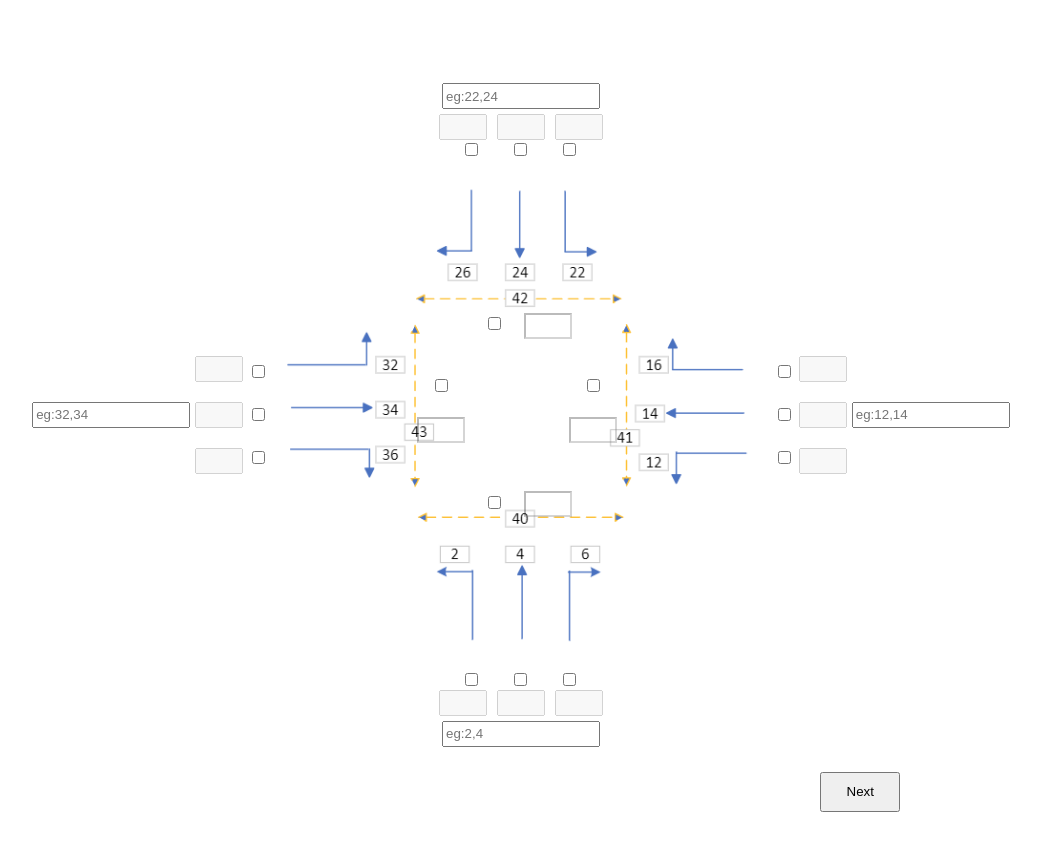
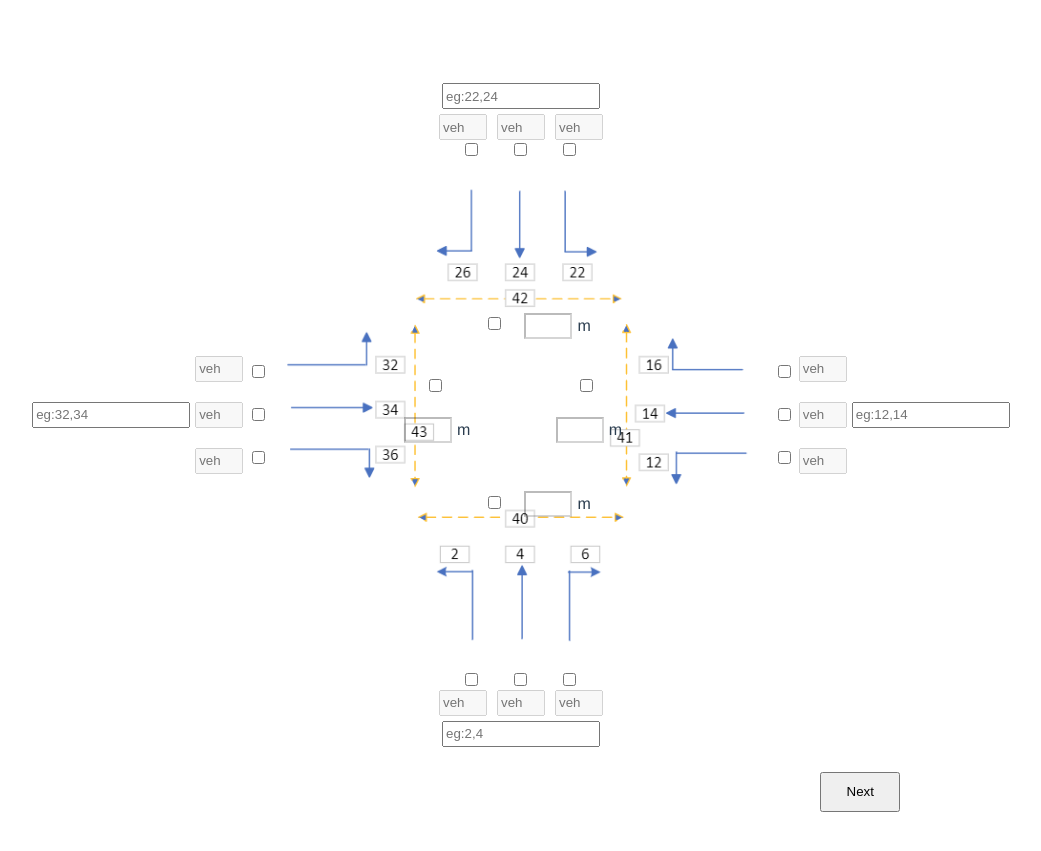
Before and after one commit to elxl/app-router, a Vue app: page / in a window 1280 px wide. Shown: the part 253-1104 px from the top of the page, without its empty margins (119-1160 px from the left). Built offline with nearby package versions, Linux system fonts and the light colour scheme.

Commit message:
add default names to movements

```diff
--- a/src/views/Standard.vue
+++ b/src/views/Standard.vue
@@ -41,9 +41,9 @@
             <input type="text" class="n-combine" id="combn" v-model="ncomb" placeholder="eg:22,24">
         </div>
         <div>
-            <input type="text" class="n-flow" id="flow26" v-model="f26" :disabled="!check26">
-            <input type="text" class="n-flow" id="flow24" v-model="f24" :disabled="!check24">
-            <input type="text" class="n-flow" id="flow22" v-model="f22" :disabled="!check22">
+            <input type="text" class="n-flow" id="flow26" v-model="f26" :disabled="!check26" placeholder="veh">
+            <input type="text" class="n-flow" id="flow24" v-model="f24" :disabled="!check24" placeholder="veh">
+            <input type="text" class="n-flow" id="flow22" v-model="f22" :disabled="!check22" placeholder="veh">
         </div>
         <div>
             <input type="checkbox" class="n-contain" id="contain26" value="26" v-model="check26" @click="togglebox($event.target.value)">
@@ -58,9 +58,9 @@
             <input type="text" class="w-combine" id="combw" v-model="wcomb" placeholder="eg:32,34">
         </div>
         <div>
-            <input type="text" class="w-flow" id="flow32" v-model="f32" :disabled="!check32"><br>
-            <input type="text" class="w-flow" id="flow34" v-model="f34" :disabled="!check34"><br>
-            <input type="text" class="w-flow" id="flow36" v-model="f36" :disabled="!check36">
+            <input type="text" class="w-flow" id="flow32" v-model="f32" :disabled="!check32" placeholder="veh"><br>
+            <input type="text" class="w-flow" id="flow34" v-model="f34" :disabled="!check34" placeholder="veh"><br>
+            <input type="text" class="w-flow" id="flow36" v-model="f36" :disabled="!check36" placeholder="veh">
         </div>
         <div>
             <input type="checkbox" class="w-contain" id="contain32" value="32" v-model="check32" @click="togglebox($event.target.value)"><br>
@@ -72,19 +72,19 @@
         <img class="standard-fig" src="../assets/standard.png">
         <div style="position: absolute;top: 30%;left: 40%;">
             <input type="checkbox" class="n-contain" id="ped42" value="42" v-model="check42" @click="toggleped($event.target.value)">
-            <input type="text" class="n-flow" id="width42" v-model="w42" :disabled="!check42" :style="w42 ? 'background-color: white;' : 'background-color: transparent;'">
+            <input type="text" class="n-flow" id="width42" v-model="w42" :disabled="!check42" :style="w42 ? 'background-color: white;' : 'background-color: transparent;'">m
         </div>
         <div style="position: absolute;top: 40%;right: 30%">
             <input type="checkbox" class="e-contain" id="ped41" value="41" v-model="check41" @click="toggleped($event.target.value)"><br>
-            <input type="text" class="e-flow" id="width41" v-model="w41" :disabled="!check41" :style="w41 ? 'background-color: white;' : 'background-color: transparent;'">
+            <input type="text" class="e-flow" id="width41" v-model="w41" :disabled="!check41" :style="w41 ? 'background-color: white;' : 'background-color: transparent;'">m
         </div>
         <div style="position: absolute;top: 65%;left: 40%;">
             <input type="checkbox" class="s-contain" id="ped40" value="40" v-model="check40" @click="toggleped($event.target.value)">
-            <input type="text" class="s-flow" id="width40" v-model="w40" :disabled="!check40" :style="w40 ? 'background-color: white;' : 'background-color: transparent;'">
+            <input type="text" class="s-flow" id="width40" v-model="w40" :disabled="!check40" :style="w40 ? 'background-color: white;' : 'background-color: transparent;'">m
         </div>
         <div style="position: absolute;top: 40%;right: 60%;">
             <input type="checkbox" class="w-contain" id="ped43" value="43" v-model="check43" @click="toggleped($event.target.value)"><br>
-            <input type="text" class="w-flow" id="width43" v-model="w43" :disabled="!check43" :style="w43 ? 'background-color: white;' : 'background-color: transparent;'">
+            <input type="text" class="w-flow" id="width43" v-model="w43" :disabled="!check43" :style="w43 ? 'background-color: white;' : 'background-color: transparent;'">m
         </div>
     </div>
     <div class="east">
@@ -95,9 +95,9 @@
         </div>
 
         <div>
-            <input type="text" class="e-flow" id="flow16" v-model="f16" :disabled="!check16"><br>
-            <input type="text" class="e-flow" id="flow14" v-model="f14" :disabled="!check14"><br>
-            <input type="text" class="e-flow" id="flow12" v-model="f12" :disabled="!check12">
+            <input type="text" class="e-flow" id="flow16" v-model="f16" :disabled="!check16" placeholder="veh"><br>
+            <input type="text" class="e-flow" id="flow14" v-model="f14" :disabled="!check14" placeholder="veh"><br>
+            <input type="text" class="e-flow" id="flow12" v-model="f12" :disabled="!check12" placeholder="veh">
         </div>
         <div>
             <input type="text" class="e-combine" id="combe" v-model="ecomb" placeholder="eg:12,14">
@@ -112,9 +112,9 @@
             <input type="checkbox" class="s-contain" id="contain6" value="6" v-model="check6" @click="togglebox($event.target.value)">
         </div>
         <div>
-            <input type="text" class="s-flow" id="flow2" v-model="f2" :disabled="!check2">
-            <input type="text" class="s-flow" id="flow4" v-model="f4" :disabled="!check4">
-            <input type="text" class="s-flow" id="flow6" v-model="f6" :disabled="!check6">
+            <input type="text" class="s-flow" id="flow2" v-model="f2" :disabled="!check2" placeholder="veh">
+            <input type="text" class="s-flow" id="flow4" v-model="f4" :disabled="!check4" placeholder="veh">
+            <input type="text" class="s-flow" id="flow6" v-model="f6" :disabled="!check6" placeholder="veh">
         </div>
         <div>
             <input type="text" class="s-combine" id="combs" v-model="scomb" placeholder="eg:2,4">
@@ -258,7 +258,7 @@ export default {
         this['check'+value] = !this['check'+value];
         },
         toggleped(value) {
-            // append value to checked box if not exist and remove it otherwise
+            // append value to checked pedestrian if not exist and remove it otherwise
             if (this['check'+value]) {
                 const index = this.checkedped.indexOf(value);
                 if (index !== -1) {
@@ -273,6 +273,7 @@ export default {
         handleFileUpload(event) {
             this.file = event.target.files[0]
         },
+        // Validate inputs
         validateInput() {
             // Check if all flows and widths are integers
             const regex = /^-?\d+$/; // Regular expression to match integers
@@ -295,10 +296,8 @@ export default {
             // Check if the combination only contains the flow ticked
             let lists = ['s','e','n','w']
             for (const branch of lists){
-                let includedNumbers = this.checkedbox.filter(element => this[branch + 'list'].includes(element));
-                let numbers = includedNumbers.join(',');
-                let regex_comb = new RegExp(`^(${numbers})(?:[,;]${numbers})*$`);
-
+                let includedNumbers = this.checkedbox.filter(element => this[branch + 'list'].includes(parseInt(element)));
+                let regex_comb = new RegExp(`^(${includedNumbers.join('|')}|,|;)+$`);
                 if (this[branch + 'comb']!=='' && !regex_comb.test(this[branch + 'comb'])) {
                     alert('Unselected movement included in the combination!');
                     return;
@@ -309,6 +308,7 @@ export default {
             this.preprocess()
 
         },
+        // Preprocess input
         preprocess() {
 
             // Clear name and authorized conflict
@@ -365,6 +365,14 @@ export default {
             // Sort list
             mvt.sort((a, b) => (typeof a === 'number' ? a : a[0]) - (typeof b === 'number' ? b : b[0]));
             this.mvt = mvt
+            // Set default names
+            mvt.forEach((combine, index) => {
+                if (typeof combine === 'number' && combine >= 40) {
+                this.nameofmvt[combine] =  'P' + (index+1);
+                } else {
+                    this.nameofmvt[combine] =  'V' + (index+1);
+                }
+            });
 
             // Show name component
             this.process = true
@@ -410,6 +418,7 @@ export default {
             // Navigate to result page
             this.$router.push({ name: "result" });
         },
+
 
         callAPI() {
 
```
